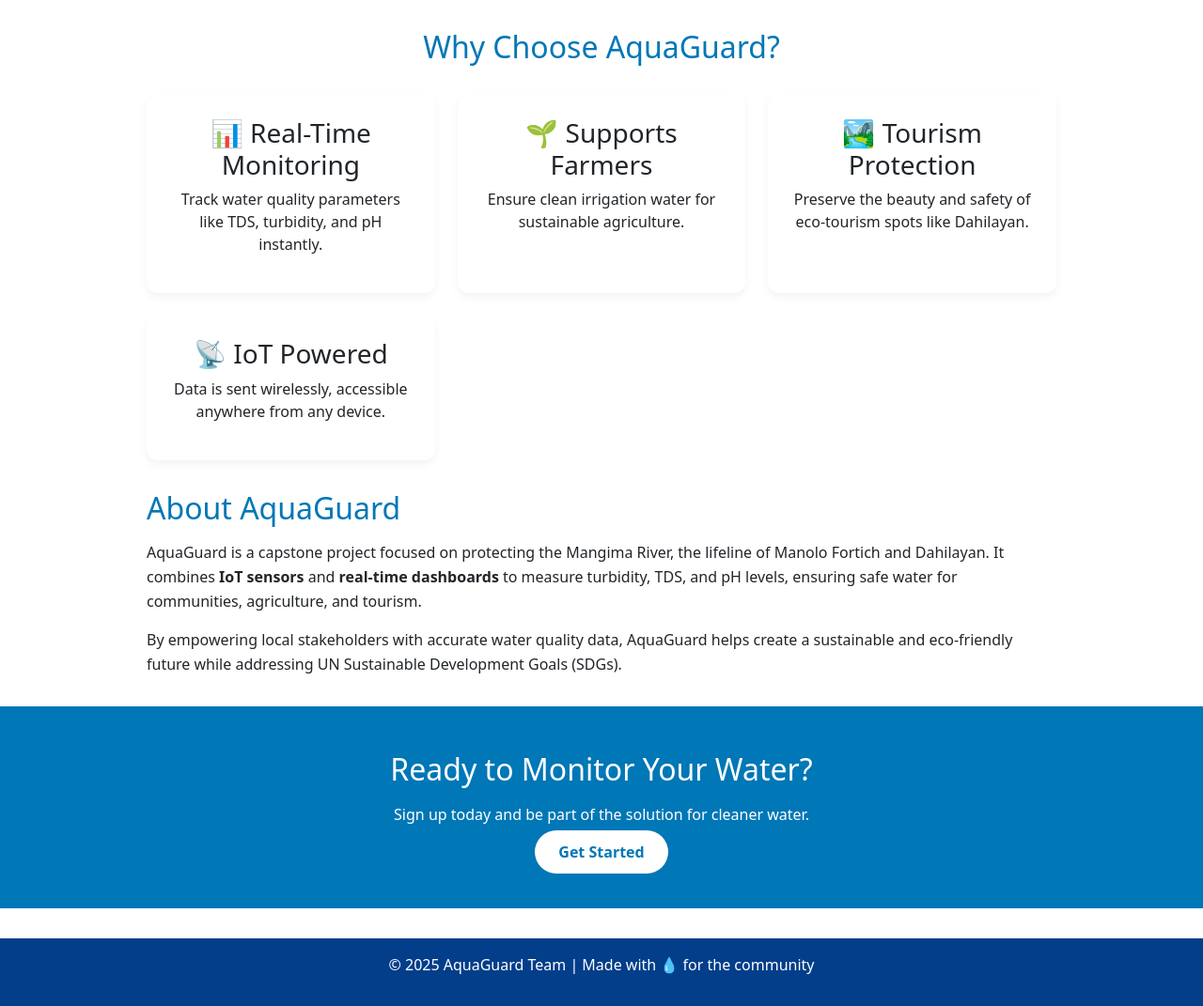
After one commit to Lord-binns/AquaGuard, a PHP site: page /pages/landingpage.php in a window 1280 px wide. The commit adds this page. Shown: the part 1233-2304 px from the top of the page at 94% size. Run offline with PHP 8.4, Linux system fonts and the light colour scheme.

Commit message:
landing page

```diff
--- /dev/null
+++ b/CSS/landingpage.css
@@ -0,0 +1,148 @@
+    body {
+      margin: 0;
+      font-family: 'Segoe UI', Tahoma, Geneva, Verdana, sans-serif;
+      background: #f4f9ff;
+      color: #333;
+    }
+
+    header h1 {
+  display: flex;
+  align-items: center;
+  gap: 10px; /* space between logo and text */
+}
+
+header h1 .logo {
+  height: 40px; /* adjust size of logo */
+  width: auto;
+}
+
+    /* Navbar / Header */
+    header {
+      background: linear-gradient(135deg, #0077b6, #0096c7);
+      color: white;
+      padding: 1rem 2rem;
+      display: flex;
+      justify-content: space-between;
+      align-items: center;
+    }
+
+    header h1 {
+      margin: 0;
+      font-size: 2rem;
+    }
+
+    .nav-btn {
+      background: white;
+      color: #0077b6;
+      font-weight: bold;
+      text-decoration: none;
+      padding: 10px 20px;
+      border-radius: 25px;
+      transition: 0.3s;
+    }
+
+    .nav-btn:hover {
+      background: #e0f4ff;
+    }
+
+    #carouselExampleCaptions {
+  margin-top: 40px; /* pushes it down */
+}
+
+    /* Hero */
+    .hero {
+      text-align: center;
+      padding: 4rem 1rem;
+      background: linear-gradient(135deg, #0096c7, #48cae4);
+      color: white;
+    }
+
+    .hero h2 {
+      font-size: 2.5rem;
+      margin-bottom: 10px;
+    }
+
+    .hero p {
+      font-size: 1.2rem;
+      margin-bottom: 20px;
+    }
+
+    .custom-btn {
+      display: inline-block;
+      padding: 12px 25px;
+      background: white;
+      color: #0077b6;
+      font-weight: bold;
+      text-decoration: none;
+      border-radius: 25px;
+      transition: 0.3s;
+    }
+
+    .custom-btn:hover {
+      background: #e0f4ff;
+    }
+
+    section {
+      max-width: 1000px;
+      margin: 2rem auto;
+      padding: 0 1rem;
+      text-align: center;
+    }
+
+    section h2 {
+      color: #0077b6;
+      margin-bottom: 1rem;
+    }
+
+    .features {
+      display: grid;
+      grid-template-columns: repeat(auto-fit, minmax(250px, 1fr));
+      gap: 1.5rem;
+      margin-top: 2rem;
+    }
+
+    .feature {
+      background: white;
+      padding: 1.5rem;
+      border-radius: 12px;
+      box-shadow: 0 4px 10px rgba(0,0,0,0.05);
+    }
+
+    .about {
+      text-align: left;
+      line-height: 1.6;
+    }
+
+    .cta {
+      background: #0077b6;
+      color: white;
+      padding: 3rem 1rem;
+      text-align: center;
+      margin-top: 2rem;
+    }
+
+    .cta h2 {
+      margin-bottom: 1rem;
+    }
+
+    .cta a {
+      background: white;
+      color: #0077b6;
+      padding: 12px 25px;
+      border-radius: 25px;
+      text-decoration: none;
+      font-weight: bold;
+      transition: 0.3s;
+    }
+
+    .cta a:hover {
+      background: #caf0f8;
+    }
+
+    footer {
+      background: #023e8a;
+      color: white;
+      text-align: center;
+      padding: 1rem;
+      margin-top: 2rem;
+    }
--- a/index.php
+++ b/index.php
@@ -0,0 +1,5 @@
+<?php
+// Redirect to landingpage.php
+header("Location: pages/landingpage.php");
+exit();
+?>
--- /dev/null
+++ b/pages/landingpage.php
@@ -0,0 +1,128 @@
+<!DOCTYPE html>
+<html lang="en">
+<head>
+  <meta charset="UTF-8">
+  <meta name="viewport" content="width=device-width, initial-scale=1.0">
+  <title>AquaGuard | Smart Water Monitoring</title>
+  <link rel="stylesheet" href="../CSS/landingpage.css">
+
+  <!-- Bootstrap CSS -->
+  <link href="https://cdn.jsdelivr.net/npm/bootstrap@5.3.3/dist/css/bootstrap.min.css" rel="stylesheet">
+</head>
+<body>
+  <!-- Navbar -->
+  <header>
+   <h1>
+  <img src="../Resources/logoC.png" alt="AquaGuard Logo" class="logo">
+  AquaGuard 🌊
+</h1>
+    <div class="nav-buttons">
+      <a href="../pages/login.php" class="nav-btn">Log In</a>
+      <a href="../pages/register.php" class="nav-btn">Sign Up</a>
+    </div>
+  </header>
+
+  <!-- Hero -->
+  <div class="hero">
+    <h2>Smart Water Quality Monitoring</h2>
+    <p>Protecting rivers, farmers, and communities through IoT-powered water monitoring.</p>
+    <a href="#features" class="custom-btn">Explore Features</a>
+  </div>
+
+  <!-- Carousel -->
+<div class="container">
+
+<div id="carouselExampleCaptions" class="carousel slide" data-bs-ride="carousel">
+  <div class="carousel-indicators">
+    <button type="button" data-bs-target="#carouselExampleCaptions" data-bs-slide-to="0" class="active" aria-current="true" aria-label="Slide 1"></button>
+    <button type="button" data-bs-target="#carouselExampleCaptions" data-bs-slide-to="1" aria-label="Slide 2"></button>
+    <button type="button" data-bs-target="#carouselExampleCaptions" data-bs-slide-to="2" aria-label="Slide 3"></button>
+  </div>
+  <div class="carousel-inner">
+    <div class="carousel-item active">
+      <img src="https://www.projectlupad.com/wp-content/uploads/2021/10/NEW-MANGIMA-BRIDGE-at-Mangima-Agusan-Canyon-Bypass-Road-in-Bukidnon-Copyright-to-Project-LUPAD-14-1024x575.jpg" class="d-block w-100" alt="...">
+      <div class="carousel-caption d-none d-md-block">
+        <h5>First slide label</h5>
+        <p>Some representative placeholder content for the first slide.</p>
+      </div>
+    </div>
+    <div class="carousel-item">
+      <img src="..." class="d-block w-100" alt="...">
+      <div class="carousel-caption d-none d-md-block">
+        <h5>Second slide label</h5>
+        <p>Some representative placeholder content for the second slide.</p>
+      </div>
+    </div>
+    <div class="carousel-item">
+      <img src="..." class="d-block w-100" alt="...">
+      <div class="carousel-caption d-none d-md-block">
+        <h5>Third slide label</h5>
+        <p>Some representative placeholder content for the third slide.</p>
+      </div>
+    </div>
+  </div>
+  <button class="carousel-control-prev" type="button" data-bs-target="#carouselExampleCaptions" data-bs-slide="prev">
+    <span class="carousel-control-prev-icon" aria-hidden="true"></span>
+    <span class="visually-hidden">Previous</span>
+  </button>
+  <button class="carousel-control-next" type="button" data-bs-target="#carouselExampleCaptions" data-bs-slide="next">
+    <span class="carousel-control-next-icon" aria-hidden="true"></span>
+    <span class="visually-hidden">Next</span>
+  </button>
+</div>
+</div>
+
+
+  <!-- Features -->
+  <section id="features">
+    <h2>Why Choose AquaGuard?</h2>
+    <div class="features">
+      <div class="feature">
+        <h3>📊 Real-Time Monitoring</h3>
+        <p>Track water quality parameters like TDS, turbidity, and pH instantly.</p>
+      </div>
+      <div class="feature">
+        <h3>🌱 Supports Farmers</h3>
+        <p>Ensure clean irrigation water for sustainable agriculture.</p>
+      </div>
+      <div class="feature">
+        <h3>🏞 Tourism Protection</h3>
+        <p>Preserve the beauty and safety of eco-tourism spots like Dahilayan.</p>
+      </div>
+      <div class="feature">
+        <h3>📡 IoT Powered</h3>
+        <p>Data is sent wirelessly, accessible anywhere from any device.</p>
+      </div>
+    </div>
+  </section>
+
+  <!-- About -->
+  <section class="about">
+    <h2>About AquaGuard</h2>
+    <p>
+      AquaGuard is a capstone project focused on protecting the Mangima River, the lifeline of
+      Manolo Fortich and Dahilayan. It combines <strong>IoT sensors</strong> and <strong>real-time dashboards</strong>
+      to measure turbidity, TDS, and pH levels, ensuring safe water for communities, agriculture, and tourism.
+    </p>
+    <p>
+      By empowering local stakeholders with accurate water quality data, AquaGuard helps create a sustainable
+      and eco-friendly future while addressing UN Sustainable Development Goals (SDGs).
+    </p>
+  </section>
+
+  <!-- Call to Action -->
+  <div class="cta">
+    <h2>Ready to Monitor Your Water?</h2>
+    <p>Sign up today and be part of the solution for cleaner water.</p>
+    <a href="../pages/register.php">Get Started</a>
+  </div>
+
+  <!-- Footer -->
+  <footer>
+    <p>&copy; 2025 AquaGuard Team | Made with 💧 for the community</p>
+  </footer>
+
+  <!-- Bootstrap JS -->
+  <script src="https://cdn.jsdelivr.net/npm/bootstrap@5.3.3/dist/js/bootstrap.bundle.min.js"></script>
+</body>
+</html>
```
Also changed, not shown: CSS/login.css (+43 -24 lines), pages/login.php (+7 -0 lines), Resources/logoC.png (added).
